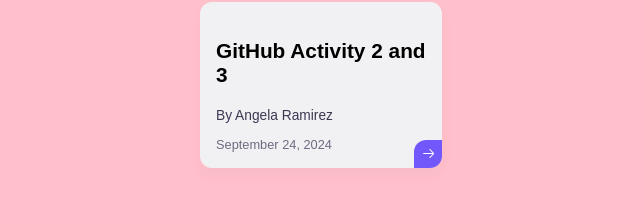
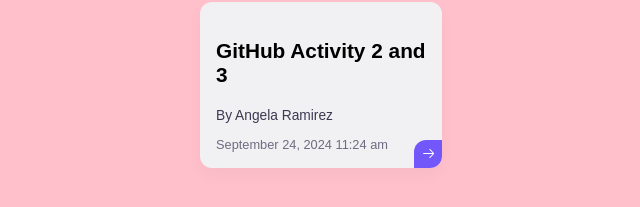
Before and after one commit to just-angelalala/GIT-Backup1, a plain HTML site: page index.html in a window 1280 px wide. Shown: the part 323-530 px from the top of the page, 327-967 px from the left. Drawn offline with Linux system fonts and the light colour scheme.

Commit message:
branch1 changes commit

```diff
--- a/index.html
+++ b/index.html
@@ -14,7 +14,7 @@
         </h3>
         <p class="card__content">By Angela Ramirez </p>
         <div class="card__date">
-            September 24, 2024
+            September 24, 2024 11:24 am
         </div>
         <div class="card__arrow">
             <svg xmlns="http://www.w3.org/2000/svg" fill="none" viewBox="0 0 24 24" height="15" width="15">
```
